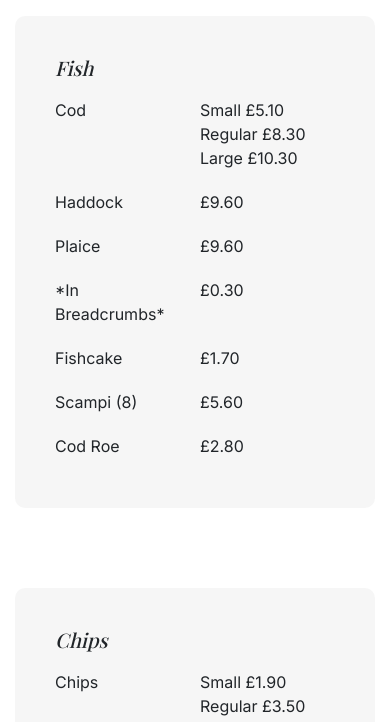
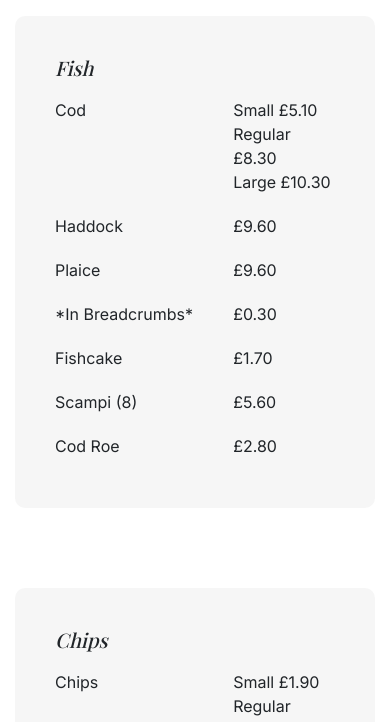
Before and after one commit to EvaSuper0115/fish-n-chips-ver2, a React (Create React App) app: page / in a window 390 px wide. Shown: the part 4074-4796 px from the top of the page. Built offline with nearby package versions, Linux system fonts and the light colour scheme; a web font is replaced by a local one.

Commit message:
set width 80% to menu card

```diff
--- a/src/App.css
+++ b/src/App.css
@@ -242,6 +242,8 @@ img {
   background: #d9d9d93b;
   border-radius: 10px;
   border-width: 0;
+  width: 80%;
+  margin: 0 auto;
 }
 .col-of-MenuItemGrid {
   display: grid;
@@ -252,11 +254,12 @@ img {
 }
 .menu-item-grid {
   display: grid;
-  grid-template-columns: 0.6fr 0.4fr;
-  grid-gap: 10px;
-  padding: 10px 0;
+  grid-template-columns: 1.5fr 1fr;
+  grid-gap: 3vh;
+  padding: 10px 0px;
   text-transform: capitalize;
 }
+
 .menuTypeGrid {
   display: grid;
   grid-template-columns: repeat(5, 1fr);
@@ -298,14 +301,19 @@ img {
   .MapEmbed {
     aspect-ratio: 1.5/1;
   }
-  .menu-card-grid,
-  .col-of-MenuItemGrid {
-    grid-template-columns: 1fr;
-  }
+
   .menuTypeGrid {
     grid-template-columns: repeat(3, 1fr);
   }
+  .menu-item-grid {
+    padding: 10px 0;
+  }
+  .menu-card {
+    margin: 0;
+    width: 100%;
+  }
 }
+
 @media (max-width: 576px) {
   .brand-name {
     margin: 5vh 0;
@@ -324,7 +332,4 @@ img {
     grid-template-columns: repeat(2, 1fr);
     padding: var(--576px-screen-section-padding);
   }
-  .menu-item-grid {
-    grid-template-columns: 1fr 1fr;
-  }
 }
--- a/src/MenuExtras.js
+++ b/src/MenuExtras.js
@@ -3,7 +3,7 @@ import MenuItemGrid from "./MenuItemGrid";
 export default function MenuExtras(props) {
   const menuItems = [
     {
-      food: "Heinz Ketchup (Squeeze Me!) 26ml sachet",
+      food: "Heinz Ketchup (Squeeze Me!) - 26ml sachet",
       prices: [{ price: 0.7 }],
     },
     {
--- a/src/MenuFish.js
+++ b/src/MenuFish.js
@@ -21,8 +21,11 @@ export default function MenuFish(props) {
   return (
     <div className="MenuFish" id={props.menuDetails.menuHref}>
       <div className="section-padding">
+        <div className="">
           <div className="menu-card">
-          <h3 className="itallic-subHeading">{props.menuDetails.menuTitle}</h3>
+            <h3 className="itallic-subHeading">
+              {props.menuDetails.menuTitle}
+            </h3>
             {menuItems.map((item) => (
               <MenuItemGrid
                 key={item.food}
@@ -33,5 +36,6 @@ export default function MenuFish(props) {
           </div>
         </div>
       </div>
+    </div>
   );
 }
```
Also changed, not shown: 1 other file (tests, documents, lock files or other folders). Lines whose indentation alone changed are shown as unchanged.
